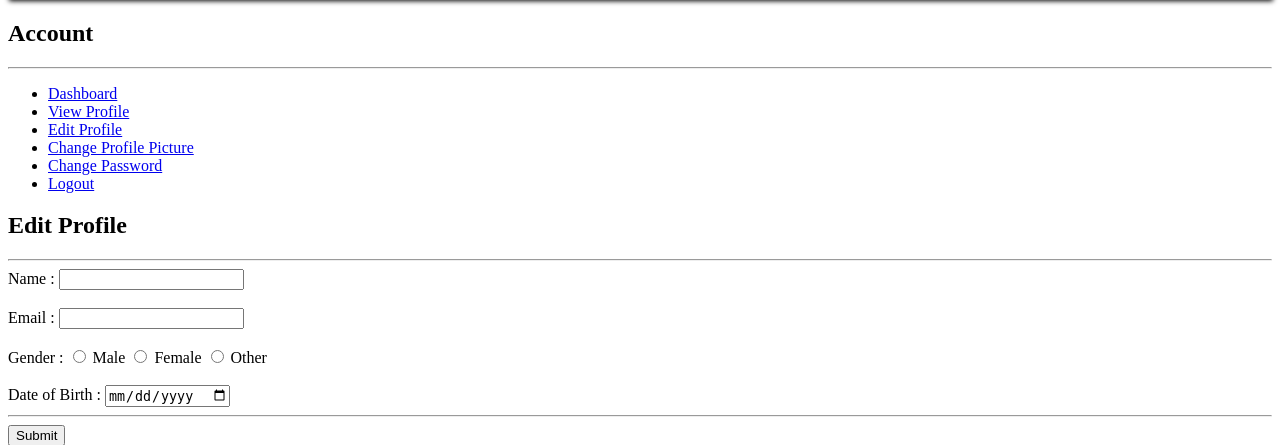
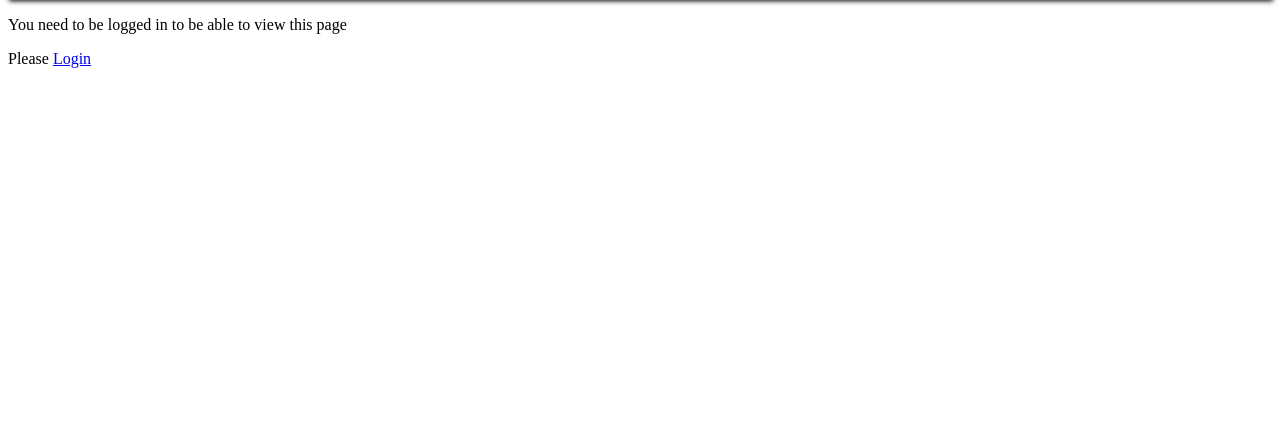
Before and after one commit to Abir-Tx/webtech, a PHP site: page /lab4/recruiterx/pages/edit.php in a window 1280 px wide. Shown: the part 140-585 px from the top of the page. Run offline with PHP 8.4, Linux system fonts and the light colour scheme; data that the repository does not hold is empty.

Commit message:
Add login protection/restriction to login only pages
- Used else block and blocked execution of other codes using `esit` statement

Signed-off-by: Abir-Tx <28858998+Abir-Tx@users.noreply.github.com>

```diff
--- a/lab4/recruiterx/pages/util.php
+++ b/lab4/recruiterx/pages/util.php
@@ -21,6 +21,10 @@ function fetch($dataLoc, $logoutUrl)
 		// Displaying the details
 		echo "<code>logged in as " . $_SESSION['uname'] . " | </code>";
 		print('<a href=' . $logoutUrl . '>logout</a>');
+	} else {
+		echo "<p> You need to be logged in to be able to view this page</p>";
+		echo "<p>Please <a href='/webtech/lab4/recruiterx/pages/login.php'>Login</a></p>";
+		exit;
 	}
 	return $details;
 }
```
